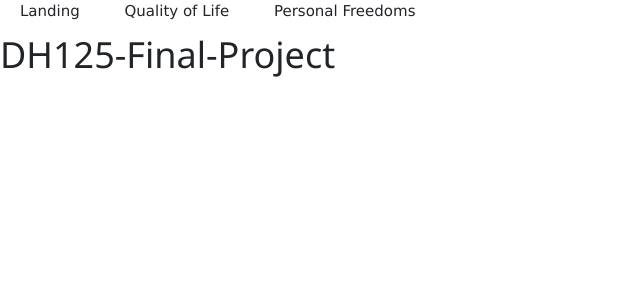
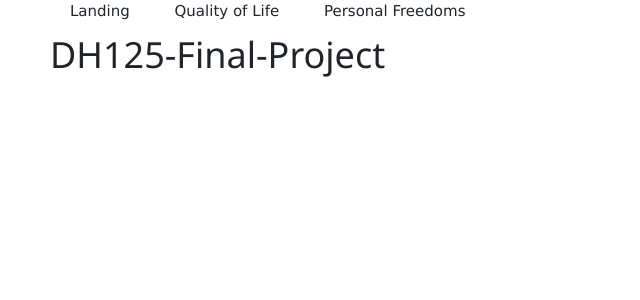
Before and after one commit to LHarrison36/DH125-Final-Project, a Jekyll site: the page built from index.md, in a window 1280 px wide. Shown: the top 300 px of the page, without its empty margins (0-640 px from the left). Built offline with Jekyll 4.4.1, drawn with Linux system fonts in a browser that asks for light colours.

Commit message:
Update template.html

```diff
--- a/_layouts/template.html
+++ b/_layouts/template.html
@@ -1,12 +1,14 @@
 {% for page in site.pages %}
 <style>
    .topnav {
-       padding : 10px;
+       padding: 10px;
        margin: 10px;
     }
 
     body {
       background-color: #F0FDFF;
+      padding-left: 50px;
+      padding-right: 50px;
     }
 
 </style>
```
